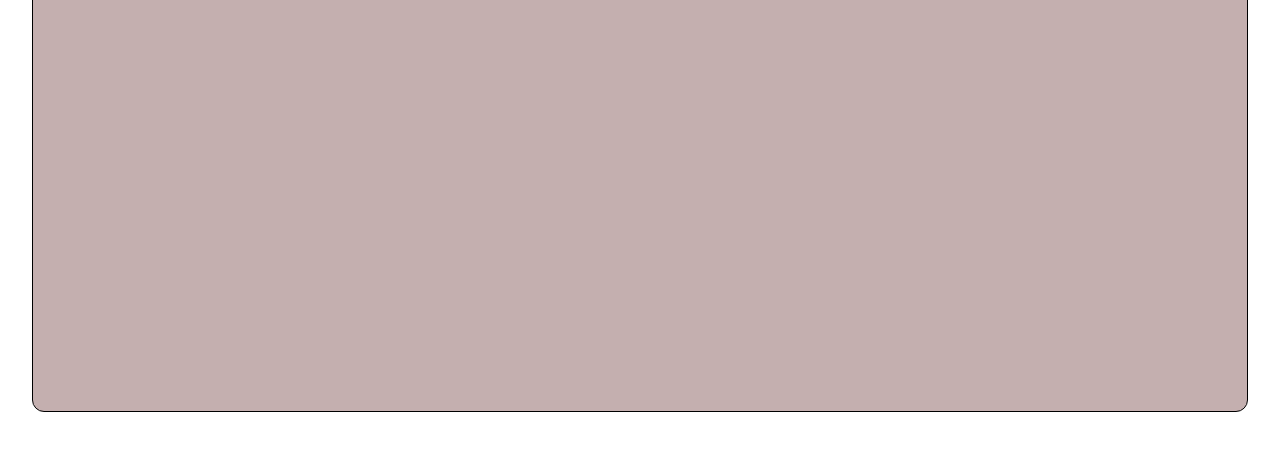
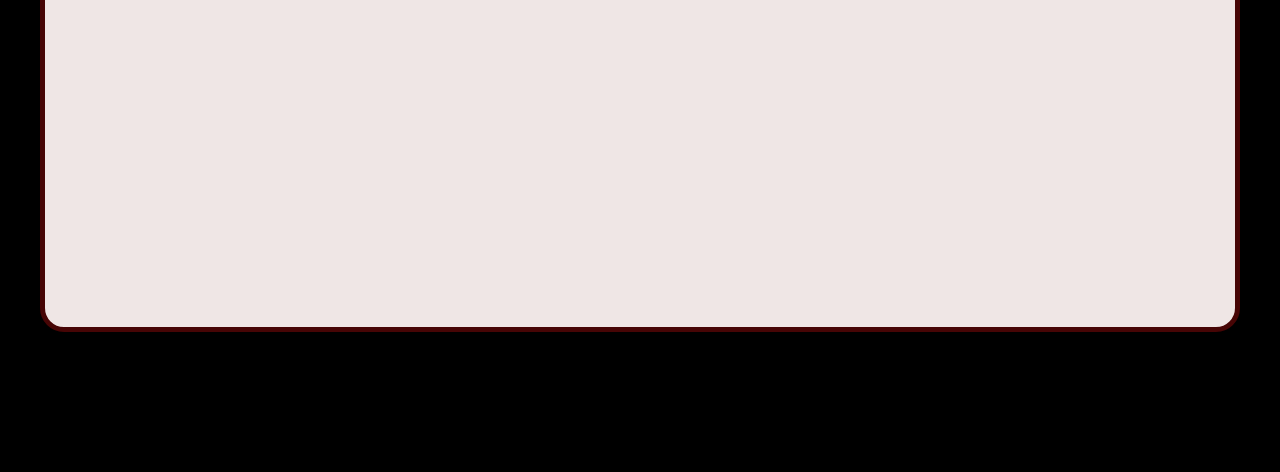
Before and after one commit to FilipMicic/MicicF-portfolio, a plain HTML site: page aplikacije.html in a window 1280 px wide. Shown: the part 328-800 px from the top of the page. Drawn offline with Linux system fonts and the light colour scheme.

Commit message:
Update aplikacije.html

```diff
--- a/aplikacije.html
+++ b/aplikacije.html
@@ -16,7 +16,7 @@
 
             .body
             {
-                background-color: #ffffff;
+                background-color: #000000;
             }
 
             .header
@@ -117,14 +117,17 @@
             .backlay
             {
                 width: 95%;
-                height: 80vh;
+                max-width: 1200px;
+                min-height: 70vh;
                 margin: 2.5vh auto;
-                background-color: #47050551;
-                border-radius: 12px;
-                border: 1px solid #000000;
-                backdrop-filter: blur(5px);
-                padding: 20px;
+                background-color: #EFE6E5;
+                border-radius: 24px;
+                border: 5px solid #470505;
+                backdrop-filter: blur(15px);
+                -webkit-backdrop-filter: blur(15px);
+                padding: 45px;
                 padding-top: 50px;
+                box-shadow:#020202;
             }
 
             .Memory
```
